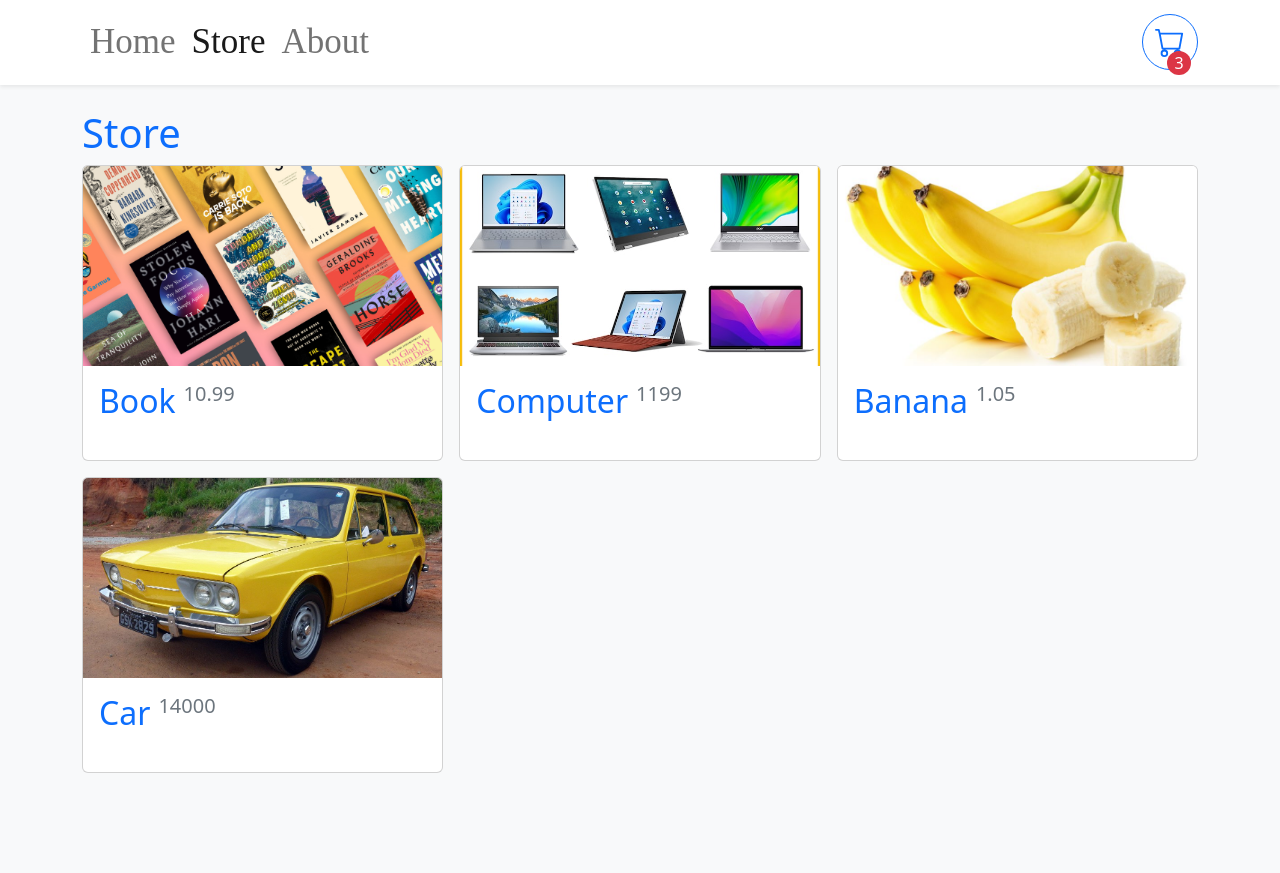
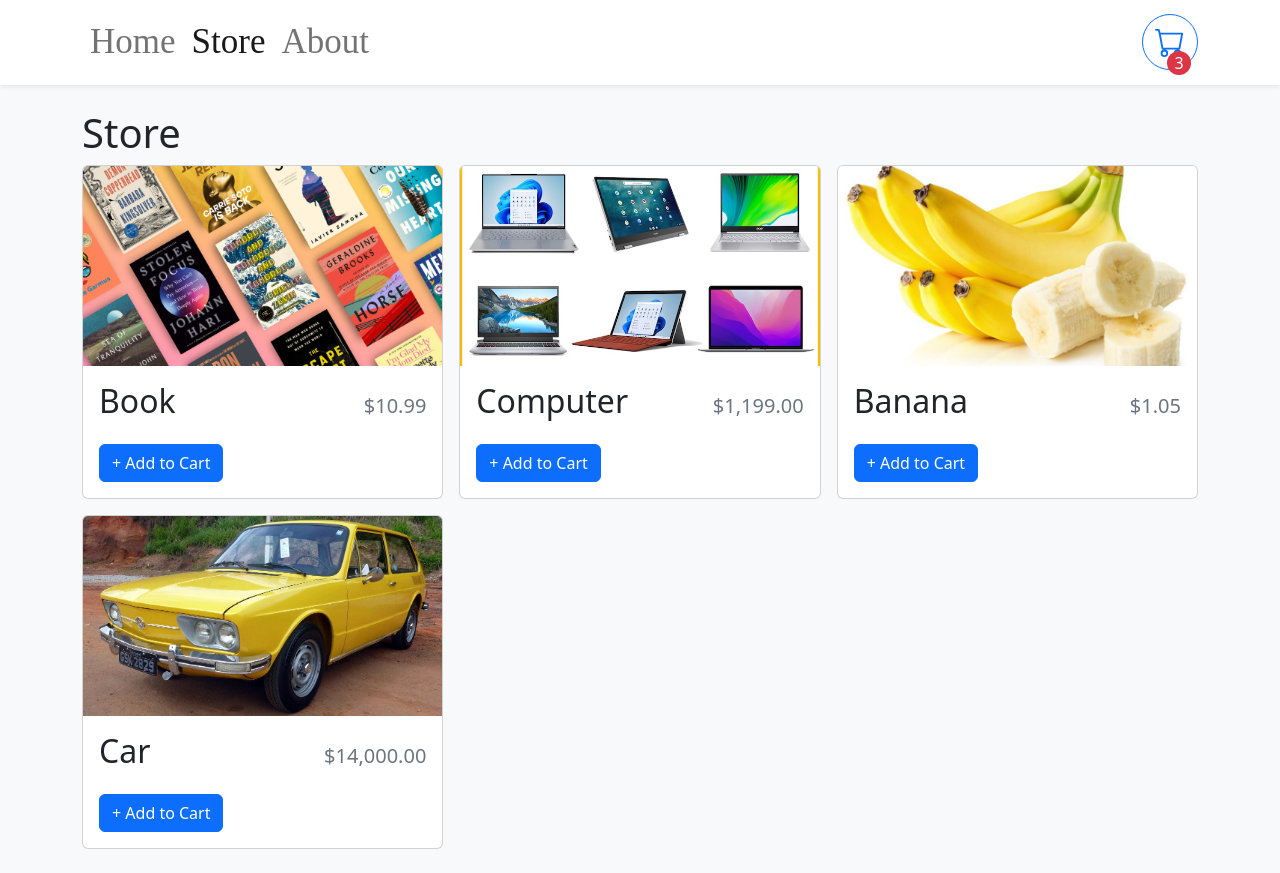
Before and after one commit to claudiaLisboa/shopping_cart, a React (Vite) app: page /store in a window 1280 px wide. Before the commit the page ends 800 px from the top, so only its background shows below. Built offline with nearby package versions, Linux system fonts and the light colour scheme; a web font is replaced by a local one.

Commit message:
added button "+add to cart"

```diff
--- a/src/App.tsx
+++ b/src/App.tsx
@@ -10,7 +10,7 @@
    return (
      <>
       <Navbar/>
-       <Container className="mb-4, text-primary" >
+       <Container className="mb-4" >
          <Routes>
            <Route path="/" element={<Home />} />
            <Route path="/store" element={<Store />} />
--- a/src/components/StoreItem.tsx
+++ b/src/components/StoreItem.tsx
@@ -1,4 +1,5 @@
-import { Card } from "react-bootstrap"
+import { Button, Card } from "react-bootstrap"
+import { formatCurrency } from "../utilities/formatCurrency"
 
 type StoreItemProps={
 
@@ -10,20 +11,25 @@
 
 
 export function StoreItem({id, name , price, imgUrl}: StoreItemProps){
+    const quantity = 0;
     return(
-        <Card>
+        <Card className="h-100">
             <Card.Img
                 variant="top"
                 src={imgUrl}
                 height="200px"
-                style={{ objectFit:"cover" }}
+                style={{ objectFit:"cover"}}
             />
             <Card.Body className="d-flex flex-column">
-                <Card.Title className="d-flex justify-content-space-between mb-4">
+                <Card.Title className="d-flex justify-content-between align-items-baseline mb-4">
                     <span className="fs-2">{name}</span>
-                    <span className="ms-2 text-muted">{price}</span>
-
+                    <span className="ms-2 text-muted">{formatCurrency(price) }</span>
                 </Card.Title>
+                <div className="mt-auto">
+                    {quantity === 0 ?(
+                        <Button>+ Add to Cart</Button>
+                    ): null}
+                </div>
             </Card.Body>
         </Card>
     )
--- a/src/utilities/formatCurrency.ts
+++ b/src/utilities/formatCurrency.ts
@@ -2,6 +2,5 @@
 
 
 export function formatCurrency(number:number){
-    return
-        CURRENCY_FORMATTER.format(number)
+    return CURRENCY_FORMATTER.format(number)
 }
```
